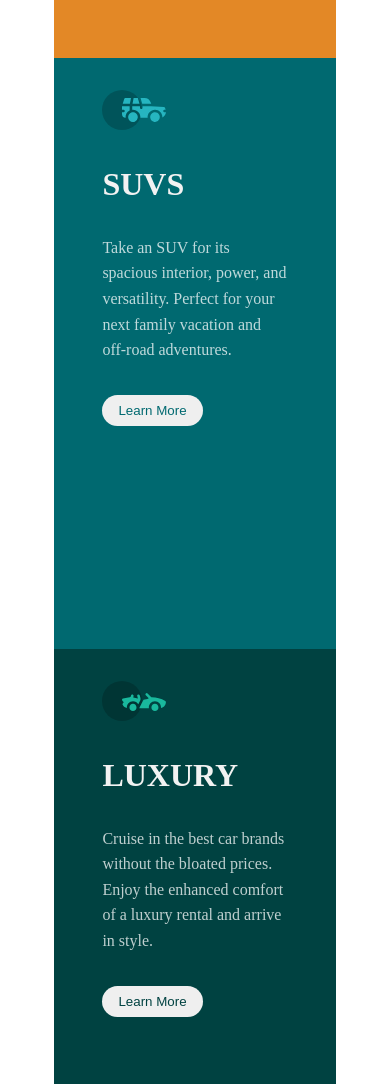
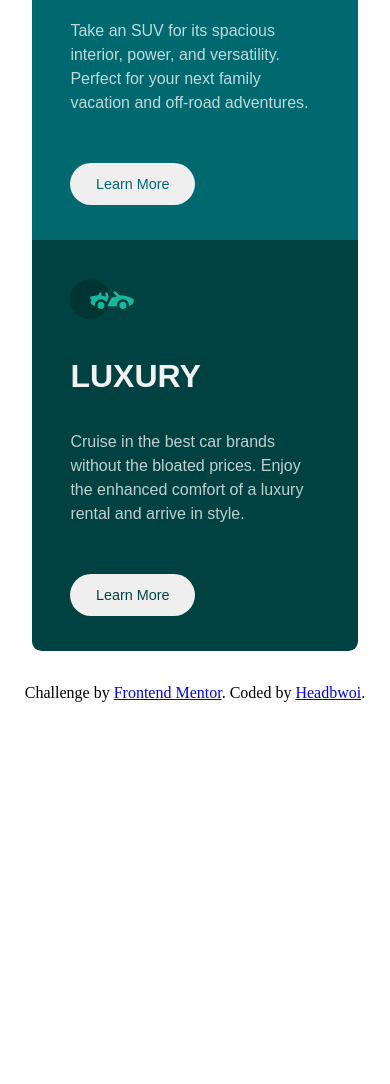
Before and after one commit to Headbwoi/3-column-preview, a plain HTML site: page index.html in a window 390 px wide. Shown: the part 613-1697 px from the top of the page. After the commit the page ends 1316 px from the top, so only its background shows below. Drawn offline with Linux system fonts and the light colour scheme.

Commit message:
re-written styles, better and more responsive

```diff
--- a/index.html
+++ b/index.html
@@ -16,10 +16,10 @@
     <title>Frontend Mentor | 3-column preview card component</title>
   </head>
   <body>
+    <main>
       <div class="container">
-      <div class="row">
           <div class="one">
-          <img src="images/icon-sedans.svg" alt="icon-sedan"/>
+            <img src="images/icon-sedans.svg" alt="icon-sedan" />
             <h1>Sedans</h1>
             <p>
               Choose a sedan for its affordability and excellent fuel economy.
@@ -43,20 +43,24 @@
             <img src="images/icon-luxury.svg" />
             <h3>Luxury</h3>
             <p>
-            Cruise in the best car brands without the bloated prices. Enjoy the
-            enhanced comfort of a luxury rental and arrive in style.
+              Cruise in the best car brands without the bloated prices. Enjoy
+              the enhanced comfort of a luxury rental and arrive in style.
             </p>
 
             <button class="button button3">Learn More</button>
           </div>
         </div>
 
+    </main>
+
+
+    <footer>
       <div class="attribution">
         Challenge by
         <a href="https://www.frontendmentor.io?ref=challenge" target="_blank"
           >Frontend Mentor</a
         >. Coded by <a href="johndoe.unaux.com/First.html">Headbwoi</a>.
       </div>
-    </div>
+    </footer>
   </body>
 </html>
--- a/style.css
+++ b/style.css
@@ -1,107 +1,108 @@
-*{
-  padding: 0;
-  margin: 0;
-  box-sizing: border-box;
-}
 /* - Family: [](https://fonts.google.com/specimen/Lexend+Deca)
 - Family: [](https://fonts.google.com/specimen/Big+Shoulders+Display)
+fntw 700 headings, 400 text
 */
-
-img{
-  padding: 2rem 3rem 1rem 3rem;
+*{
+  margin: 0;
+  padding: 0;
+  box-sizing: border-box;
+  border: none;
+  outline: none;
+}
+body{
+  font-size: 100%;
+  background: #fff;
+  line-height: 1.3;
+}
+main{
+  display: flex;
+  justify-content: center;
+  align-items: center;
+  min-height: 100vh;
 }
 h1,h2,h3{
-  color: hsl(0, 0%, 95%);
-  padding: 1rem 3rem;
+  font-family: 'lexend Deca', sans-serif;
+  font-weight: 700;
+  font-size: 2rem;
+  color: hsl(0, 0%,95%);
+  padding: 2rem 0;
   text-transform: uppercase;
-  font-size: 2rem;
-  font-family: "Big Shoulders Display";
-  font-weight: 700;
 }
 p{
+  font-family: 'Big Shoulder Display', sans-serif;
+  font-weight: 400;
+  font-size:  1rem;
   color: hsla(0, 0%, 100%, 0.75);
-  padding: 1rem 3rem 1rem 3rem;
-  font-size: 1rem;
-  line-height: 1.6rem;
-  font-family: "Lexend Deca";
-  font-weight: 400;
+  line-height: 1.5;
 }
 
-a{
-  text-decoration: none;
-}
-.container {
-  background-color: white;
-  margin: 5rem 5rem;
-}
-.container .row{
-  display: grid;
-  grid-template-columns: repeat(auto-fit, minmax(25vw, 1fr));
-  grid-auto-rows: 70vh;
-  margin: 5rem 1.4rem 1rem 1.4rem;
-}
-.container .row .one{
-  background: hsl(31, 77%, 52%);
-  border-radius: 10px 0 0 10px;
-}
-.container .row .two{
-  background-color: hsl(184, 100%, 22%);
-}
-.container .row .three{
-  background: hsl(179, 100%, 13%);
-  border-radius: 0 10px 10px 0;
-}
 .button{
-  padding: 0.5rem 1rem;
-  border: none;
-  border-radius: 30px;
-  margin: 1rem 1rem 1rem 3rem;
-  cursor: pointer;
+  font-size: .9rem;
+  margin: 3rem 0 1.2rem;
+  padding: .8rem 1.6rem;
+  border-radius: 2rem;
   transition: all .5s ease;
 }
-.button:hover{
-  background: none;
-  border: 2px solid hsl(0, 0%, 95%);
-  color: hsl(0, 0%, 95%);
+.button.button.button1:hover,
+.button.button.button2:hover,
+.button.button.button3:hover{
+  background: transparent;
+  color: #fff;
+  border: 2px solid #fff;
 }
-.button1{
-  color: hsl(31, 77%, 52%);
+.button.button1{
+  color: hsl(31, 72%, 52%);
 }
-.button2{
+.button.button2{
   color: hsl(184, 100%, 22%);
 }
-.button3{
-  color:hsl(179, 100%, 13%);
+.button.button3{
+  color: hsl(179, 100%, 13%);
 }
-.attribution {
-  font-size: 1rem;
+.container{
+  display: flex;
+  justify-content: center;
+  align-items: center;
+  flex-direction: column;
+  padding: 2rem;
+}
+.container .one,
+.container .two,
+.container .three{
+  padding: 2.4rem 2.4rem 1rem;
+}
+.container .one{
+  background: hsl(31, 72%, 52%);
+  border-radius: .6rem .6rem 0 0;
+}
+.container .two{
+  background: hsl(184, 100%, 22%);
+}
+.container .three{
+  background: hsl(179, 100%, 13%);
+  border-radius: 0 0 .6rem .6rem;
+}
+footer .attribution{
+  display: block;
   text-align: center;
-  padding: 1rem;
 }
-.attribution a {
-  color: hsl(228, 45%, 44%);
-  text-decoration: none;
-}
-.attribution a:hover{
-  text-transform: uppercase;
-  font-size: 0.7rem;
-}
-@media (max-width: 600px){
+
+@media (min-width: 63.75rem) {
   .container{
-    margin: 5rem 2rem;
+    display: grid;
+    grid-template-columns: repeat(3, 1fr);
+    padding: 2rem 14.5%;
   }
-  .container .row{
-    grid-template-columns: 1fr;
+  .container .one{
+    border-radius: .6rem 0 0 .6rem;
   }
-  .container .row .one{
-    border-radius: 10px 10px 0 0;
-  }
-  .container .row .three{
-    border-radius: 0 0 10px 10px;
+  .container .three{
+    border-radius: 0 .6rem .6rem 0;
   }
 }
-@media (min-width: 601px) and (max-width: 1020px) {
-  .container .row{
-    grid-template-columns: repeat(2, 1fr);
+
+@media (min-width: 48rem) and (max-width: 63.6875rem) {
+  .container{
+    padding: 2rem 25%;
   }
 }
```
Lines whose indentation alone changed are shown as unchanged.
